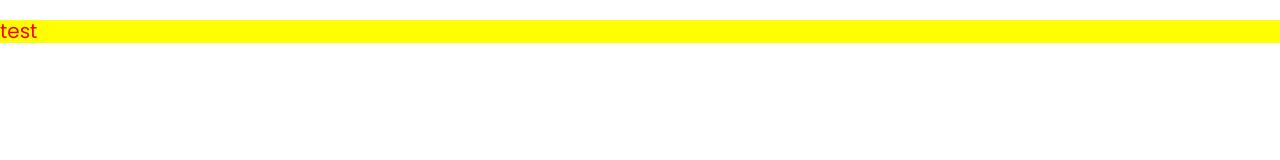
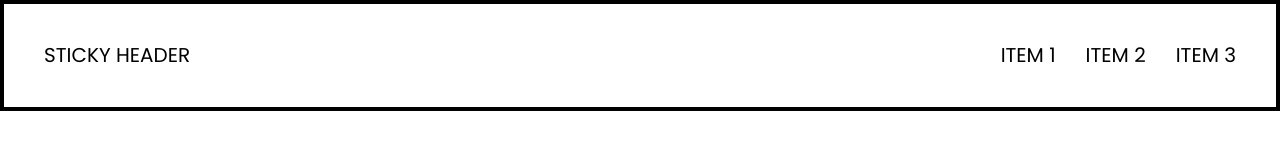
Before and after one commit to MrEyelet/IFX, a website built with webpack: page index.html in a window 1280 px wide. Built offline with nearby package versions, Linux system fonts and the light colour scheme.

Commit message:
component: header

```diff
--- a/index.html
+++ b/index.html
@@ -10,7 +10,19 @@
     <link rel="stylesheet" href="dist/main.css" />
   </head>
   <body>
-    <p class="test">test</p>
+    <header class="header">
+      <div class="header__wrapper">
+        <h1 class="header__logo">Sticky header</h1>
+        <nav class="nav">
+          <ul class="nav__list">
+            <li class="nav__list-el">Item 1</li>
+            <li class="nav__list-el">Item 2</li>
+            <li class="nav__list-el">Item 3</li>
+          </ul>
+        </nav>
+      </div>
+    </header>
+
     <script src="dist/bundle.min.js"></script>
   </body>
 </html>
--- a/src/scss/base/variables.scss
+++ b/src/scss/base/variables.scss
@@ -2,6 +2,7 @@
 $color-dark: #2d3236;
 $color-dimmed: #9fa3a7;
 $color-white: #ffffff;
+$color-black: #000000;
 
 //layout
 $wrapper-width: 1366rem;
--- /dev/null
+++ b/src/scss/components/header.scss
@@ -0,0 +1,21 @@
+.header {
+  width: 100%;
+  position: fixed;
+  top: 0;
+  left: 0;
+  border: 4px solid $color-black;
+  &__wrapper {
+    @include wrapper;
+    display: flex;
+    justify-content: space-between;
+    align-items: center;
+    padding-top: 4rem;
+    padding-bottom: 4rem;
+  }
+  &__logo {
+    margin: 0;
+    font-size: 2rem;
+    font-weight: 400;
+    text-transform: uppercase;
+  }
+}
--- /dev/null
+++ b/src/scss/components/nav.scss
@@ -0,0 +1,15 @@
+.nav {
+  &__list {
+    display: flex;
+    padding: 0;
+    margin: 0;
+  }
+  &__list-el {
+    margin-left: 3rem;
+    list-style-type: none;
+    text-transform: uppercase;
+    &:first-of-type {
+      margin-left: 0;
+    }
+  }
+}
--- a/src/scss/components/test.scss
+++ /dev/null
@@ -1,4 +0,0 @@
-.test {
-  color: red;
-  background-color: yellow;
-}
--- a/src/scss/style.scss
+++ b/src/scss/style.scss
@@ -13,4 +13,5 @@
 @import "base/section";
 
 /* BEM Blocks */
-@import "components/test";
+@import "components/header";
+@import "components/nav";
```
Also changed, not shown: dist/main.css, 1 other file.
